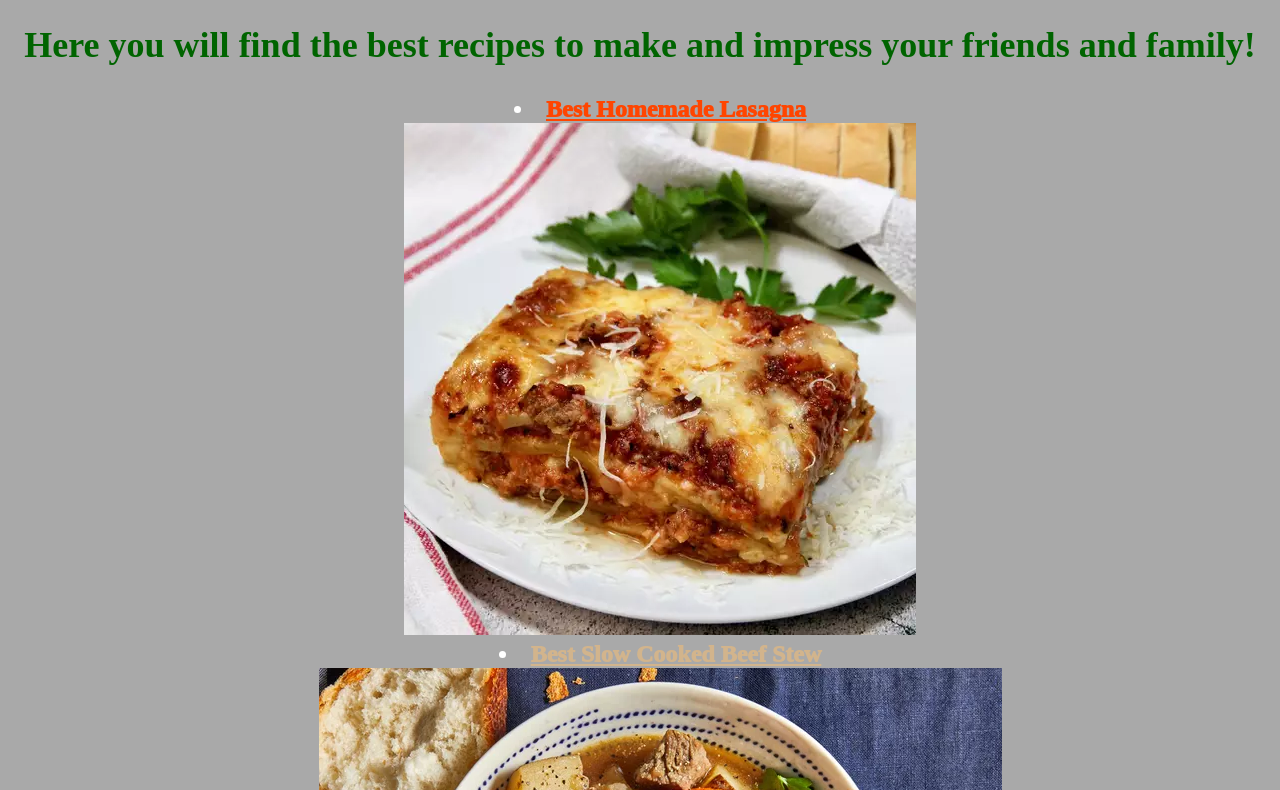
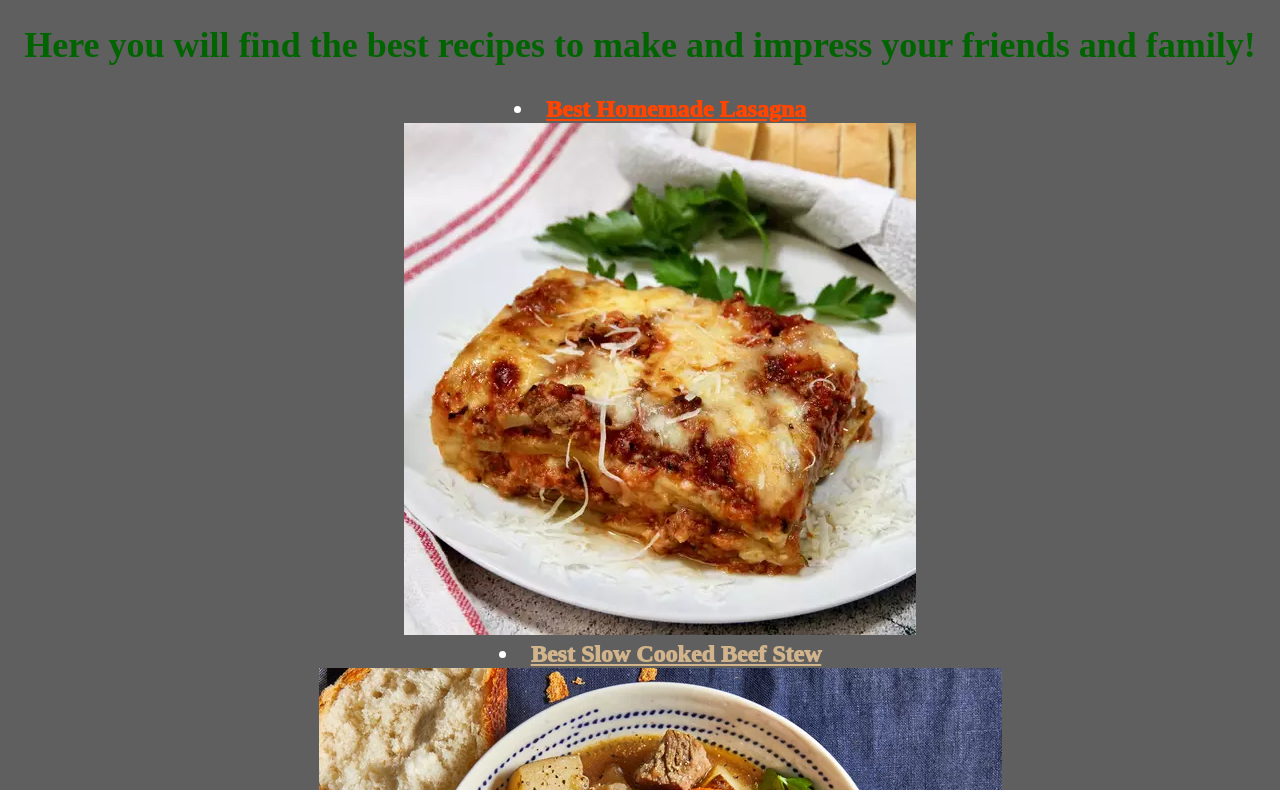
Before and after one commit to Xenopsis/odin-recipes, a plain HTML site: page index.html in a window 1280 px wide. Shown: the part 124-914 px from the top of the page. Drawn offline with Linux system fonts and the light colour scheme.

Commit message:
change body background color to darker gray

```diff
--- a/style.css
+++ b/style.css
@@ -15,7 +15,7 @@
 }
 
 body {
-    background-color: darkgray;
+    background-color: #5F5F5F;
 }
 
 ul {
```
